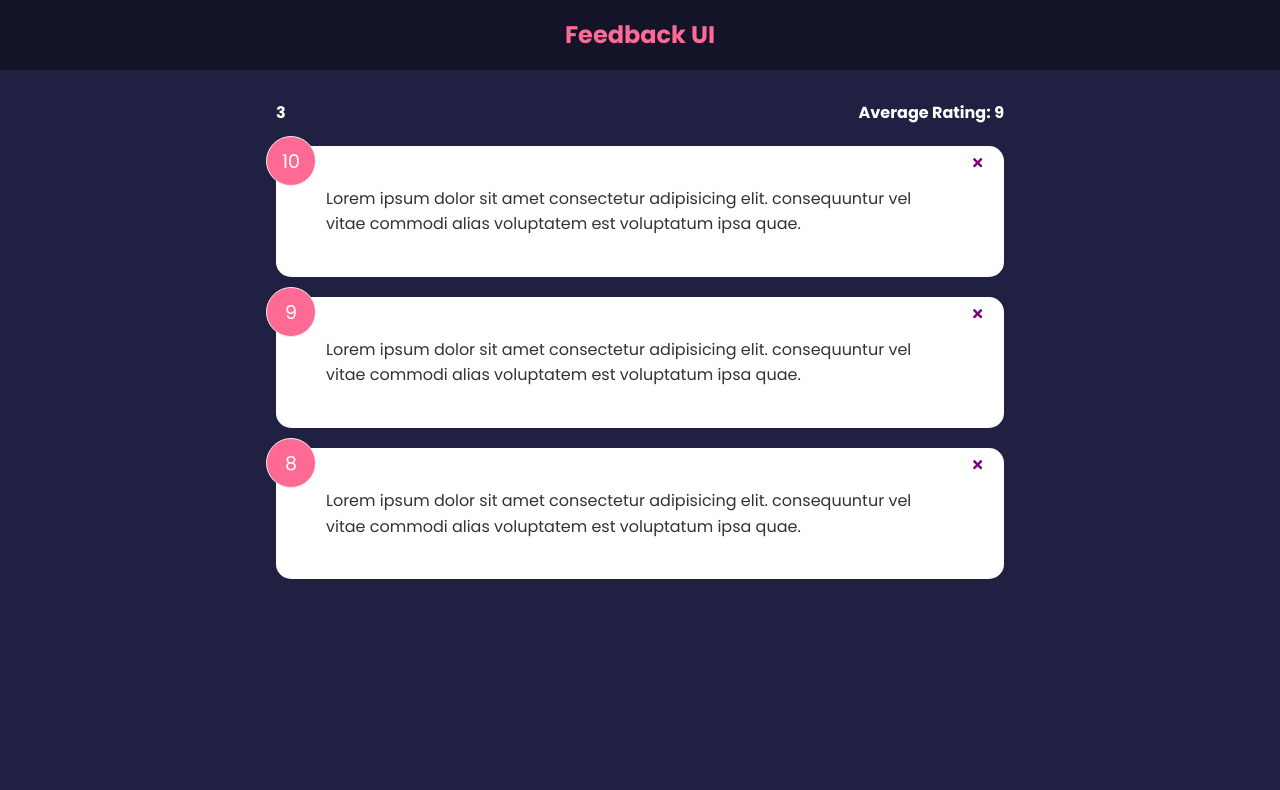
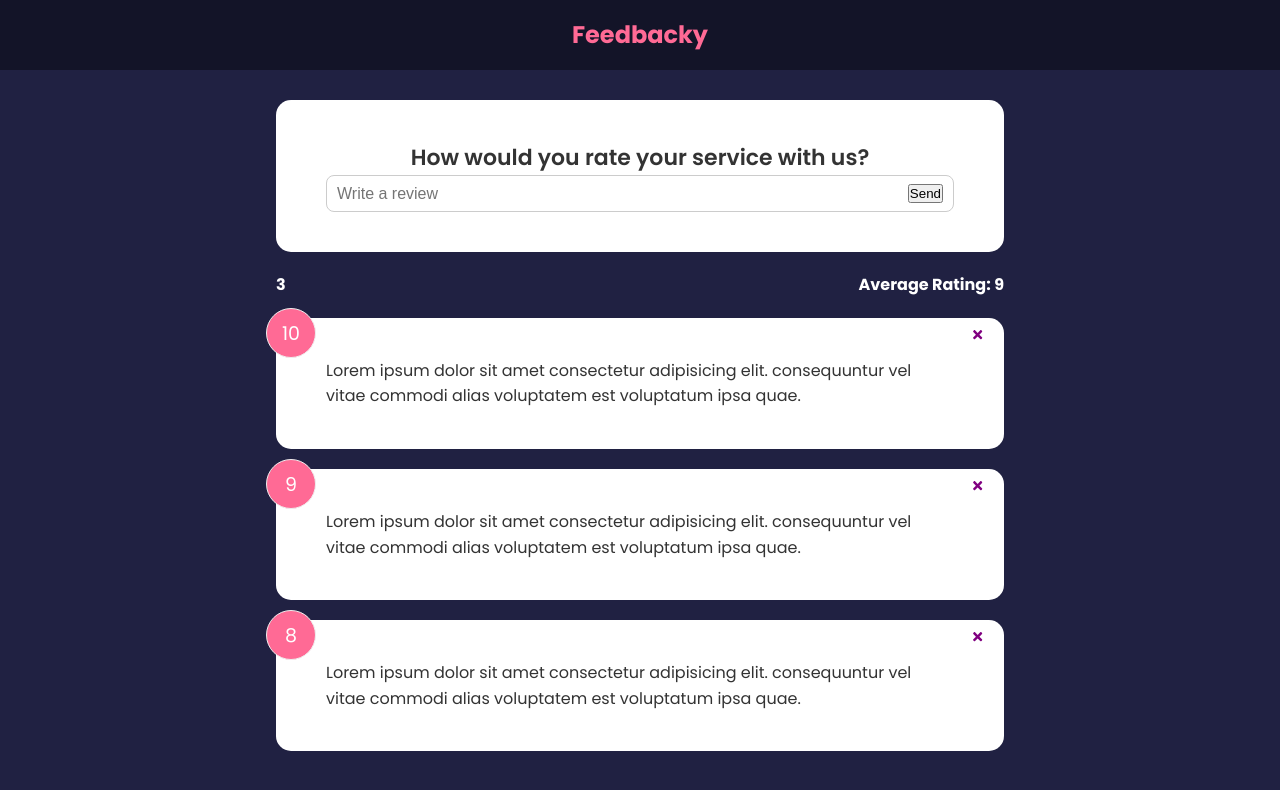
Before and after one commit to JoaoDanielRamos/feedbacky, a React (Vite) app: page / in a window 1280 px wide. Shown: the top 790 px of the page. Built offline with nearby package versions, Linux system fonts and the light colour scheme.

Commit message:
added form component and handleTextChange functionality that sets a state with the input value coming from the form.

```diff
--- a/package.json
+++ b/package.json
@@ -11,6 +11,7 @@
     "prop-types": "^15.8.1",
     "react": "^18.0.0",
     "react-dom": "^18.0.0",
+    "react-icons": "^4.3.1",
     "react-router-dom": "^6.3.0",
     "sass": "^1.50.0"
   },
--- a/src/App.tsx
+++ b/src/App.tsx
@@ -6,6 +6,7 @@ import FeedbackData from './data/FeedbackData';
 import Header from './components/Header';
 import FeedbackList from './components/FeedbackList';
 import FeedbackStats from './components/FeedbackStats';
+import FeedbackForm from './components/FeedbackForm';
 
 function App() {
   const [feedback, setFeedback] = useState(FeedbackData);
@@ -20,6 +21,7 @@ function App() {
     <div className='App'>
       <Header />
       <div className='container'>
+        <FeedbackForm />
         <FeedbackStats feedback={feedback} />
         <FeedbackList feedback={feedback} handleDelete={deleteFeedback} />
       </div>
--- /dev/null
+++ b/src/components/FeedbackForm.tsx
@@ -0,0 +1,28 @@
+import { useState } from 'react';
+import Card from './shared/Card';
+
+export default function FeedbackForm() {
+  const [text, setText] = useState('');
+
+  const handleTextChange = (event: any) => {
+    console.log(event.target.value);
+    setText(event.target.value);
+  };
+
+  return (
+    <Card reverse={false}>
+      <form>
+        <h2>How would you rate your service with us?</h2>
+        {/* @todo - rating select component  */}
+      </form>
+      <div className='input-group'>
+        <input
+          onChange={handleTextChange}
+          type='text'
+          placeholder='Write a review'
+        />
+        <button type='submit'>Send</button>
+      </div>
+    </Card>
+  );
+}
--- a/src/components/Header.tsx
+++ b/src/components/Header.tsx
@@ -22,7 +22,7 @@ export default function Header({
 }
 
 Header.defaultProps = {
-  text: 'Feedback UI',
+  text: 'Feedbacky',
   bgColor: 'rgba(0,0,0,0.4',
   textColor: '#ff6a95',
 };
```
Also changed, not shown: 1 other file (tests, documents, lock files or other folders).
